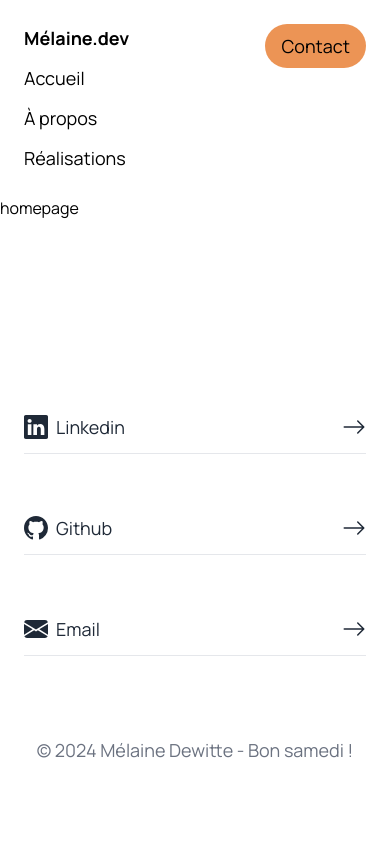
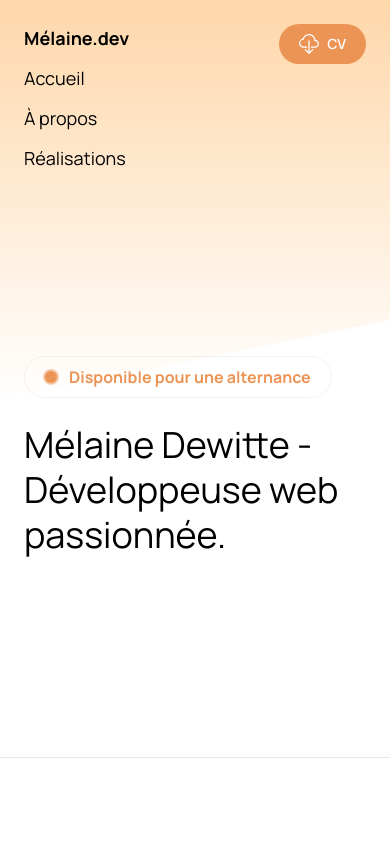
Before and after one commit to melaine69/newPortfolio, a Next.js app: page / in a window 390 px wide. Shown: the top 844 px of the page. Built offline with nearby package versions, Linux system fonts and the light colour scheme.

Commit message:
Création main  page principal

```diff
--- a/app/components/button.tsx
+++ b/app/components/button.tsx
@@ -3,7 +3,10 @@ interface Props {
 }
 export default function Button ({children}:Props) {
     return (
-        <button className="px-4 py-2 rounded-full bg-primary">{children}</button>
+        <button className="group relative px-5 py-2.5 text-sm font-semibold text-white">
+            <div className="z-0 absolute inset-0 w-full h-full rounded-full bg-primary transform transition group-hover:scale-110">
+                </div>
+                <div className="relative flex items-center gap-2">{children}</div></button>
 
     )
 }
--- a/app/components/header.tsx
+++ b/app/components/header.tsx
@@ -1,5 +1,6 @@
 import Button from "./button";
 import Link from "next/link";
+import Download from "./icons/download";
 
 export default function Header() {
     return (
@@ -11,13 +12,15 @@ export default function Header() {
                 </div>
                 <nav className="sm:flex-1 flex sm:justify-center">
                     <ul className="flex-shrink-0 flex flex-col sm:flex-row sm:items-center gap-3 sm:gap-6">
-                        <li><Link href="/">Accueil</Link></li>
-                        <li><Link href="/">À propos</Link></li>
-                        <li><Link href="/">Réalisations</Link></li>
+                        <li><a href="/#hero">Accueil</a></li>
+                        <li><a href="/#about">À propos</a></li>
+                        <li><a href="/#project">Réalisations</a></li>
                     </ul>
                 </nav>
                 <div className="absolute top-6 right-6 sm:relative sm:top-0 sm:right-6 sm:flex-1 sm:flex sm:justify-end">
-                    <Button>Contact</Button>
+                    <Button>
+                        <Download className="w-5" />
+                        <span>CV </span></Button>
                 </div>
             </div>
         </header>
--- a/app/components/icons/arrowRight.tsx
+++ b/app/components/icons/arrowRight.tsx
@@ -10,7 +10,7 @@ export default function ArrowRight({ className }: Props) {
             fill="currentColor"
             viewBox="0 0 16 16"
         >
-           <path fill-rule="evenodd" d="M1 8a.5.5 0 0 1 .5-.5h11.793l-3.147-3.146a.5.5 0 0 1 .708-.708l4 4a.5.5 0 0 1 0 .708l-4 4a.5.5 0 0 1-.708-.708L13.293 8.5H1.5A.5.5 0 0 1 1 8"/>
+           <path fillRule="evenodd" d="M1 8a.5.5 0 0 1 .5-.5h11.793l-3.147-3.146a.5.5 0 0 1 .708-.708l4 4a.5.5 0 0 1 0 .708l-4 4a.5.5 0 0 1-.708-.708L13.293 8.5H1.5A.5.5 0 0 1 1 8"/>
         </svg>
     )
 }
--- /dev/null
+++ b/app/components/icons/download.tsx
@@ -0,0 +1,17 @@
+interface Props {
+  className?: string;
+}
+
+export default function Download({ className }: Props) {
+  return (
+      <svg
+          className={className}
+          xmlns="http://www.w3.org/2000/svg"
+          fill="currentColor"
+          viewBox="0 0 16 16"
+      >
+         <path d="M4.406 1.342A5.53 5.53 0 0 1 8 0c2.69 0 4.923 2 5.166 4.579C14.758 4.804 16 6.137 16 7.773 16 9.569 14.502 11 12.687 11H10a.5.5 0 0 1 0-1h2.688C13.979 10 15 8.988 15 7.773c0-1.216-1.02-2.228-2.313-2.228h-.5v-.5C12.188 2.825 10.328 1 8 1a4.53 4.53 0 0 0-2.941 1.1c-.757.652-1.153 1.438-1.153 2.055v.448l-.445.049C2.064 4.805 1 5.952 1 7.318 1 8.785 2.23 10 3.781 10H6a.5.5 0 0 1 0 1H3.781C1.708 11 0 9.366 0 7.318c0-1.763 1.266-3.223 2.942-3.593.143-.863.698-1.723 1.464-2.383"/>
+  <path d="M7.646 15.854a.5.5 0 0 0 .708 0l3-3a.5.5 0 0 0-.708-.708L8.5 14.293V5.5a.5.5 0 0 0-1 0v8.793l-2.146-2.147a.5.5 0 0 0-.708.708z"/>
+      </svg>
+  )
+}
--- /dev/null
+++ b/app/components/ping.tsx
@@ -0,0 +1,8 @@
+export default function Ping() {
+    return (
+        <span className="relative flex h-3 w-3">
+            <span className="animate-ping absolute inline-flex h-full w-full rounded-full bg-primary opacity-75"></span>
+            <span className="relative inline-flex rounded-full h-3 w-3 bg-primary"></span>
+        </span>
+    )
+}
--- /dev/null
+++ b/app/components/projectCard.tsx
@@ -0,0 +1,15 @@
+interface Props {
+    name: string,
+    description: string,
+  }
+export default function ProjectCard({ name, description}: Props) {
+    return (
+        <div className="group py-4 transition hover:bg-orange-200">
+            <div className="mx-auto px-6 max-w-6xl">
+                <h2 className="mb-2 text-xl">{name}</h2>
+                <p className="">{description}</p>
+
+            </div>
+        </div>
+    )
+}
--- a/app/layout.tsx
+++ b/app/layout.tsx
@@ -18,10 +18,12 @@ export default function RootLayout({
   children: React.ReactNode;
 }>) {
   return (
-    <html lang="fr">
-      <body className={`flex flex-col min-h-screen ${manrope.className}`}>
+    <html className="scroll-smooth" lang="fr">
+      <body className={`flex flex-col min-h-screen  ${manrope.className}`}>
+        <div className="z-0 absolute inset-0 h-[400px] bg-gradient-to-b from-orange-200 to-white"
+        style={{clipPath: "polygon(0 0, 100% 0, 100% 80%, 0% 100%"}}></div>
         <Header />
-        <main className="flex-1">{children}</main>
+        <main className="z-10 flex-1">{children}</main>
         <Footer/>
       </body>
     </html>
--- a/app/page.tsx
+++ b/app/page.tsx
@@ -1,9 +1,86 @@
 import Image from "next/image";
+import Ping from "./components/ping";
+import ProjectCard from "./components/projectCard";
+
+const projects = [
+  {
+    name: "Garage Parrot",
+    description: "Description du projet",
+    urlGithub: "/",
+    urlSite: "/"
+  },
+  {
+    name: "Agence de Voyages",
+    description: "Description du projet",
+    urlGithub: "/",
+    urlSite: "/"
+  },
+  {
+    name: "Portfolio Photographe",
+    description: "Description du projet",
+    urlGithub: "/",
+    urlSite: "/"
+  },
+  {
+    name: "Sandrine diététique",
+    description: "Description du projet",
+    urlGithub: "/",
+    urlSite: "/"
+  },
+  {
+    name: "Mon ancien Portfolio",
+    description: "Description du projet",
+    urlGithub: "/",
+    urlSite: "/"
+  },
+
+]
 
 export default function Home() {
+
   return (
-    <main>
-     homepage
-    </main>
+    <div>
+      <section id="hero" className="grid md:grid-cols-2 py-20 gap-12 mx-auto px-6 max-w-6xl">
+        <div className="py-20 space-y-6">
+          <div className="inline-flex items-center gap-3 px-5 py-2 rounded-full border border-black/5">
+            <Ping />
+            <span className="font-bold text-primary">Disponible pour une alternance</span>
+          </div>
+          <h1 className="text-4xl sm:text-5xl md:text-6xl leading-tight md:leading-tight sm:leading-tight">Mélaine Dewitte - Développeuse web passionnée.</h1>
+        </div>
+      </section>
+
+      <section
+        id="about"
+        className="mx-auto my-10 py-32 border-y">
+        <div className="mx-auto px-6 max-w-6xl">
+          <h2 className="mb-12 text-4xl font-medium">À propos</h2>
+          <div className="space-y-10">
+            <p className="text-3xl md:text-4xl leading-snug md:leading-snug">
+              Je suis développeuse full-stack. J'aime l'aspect <span className="font-semibold text-primary">créatif</span> du métier, le fait de <span className="text-primary font-semibold italic">construire</span> un projet brique par brique et collaborer avec une équipe pluridisciplinaire. Je suis actuellement en formation chez la Wild Code School et je recherche une <span className="bg-primary rounded-xl px-3 text-white font-semibold">alternance</span> pour cette année ! {" "}
+            </p>
+
+            <p className="text-2xl leading-relaxed text-gray-600">
+              <span>Je m'épanouis pleinement dans les environnements <span className="decoration-orange-400">collaboratifs</span>. Ma flexibilité me permet d'alterner entre des tâches individuelles, où je peux exprimer ma créativité, et des projets collectifs, où la synergie des idées s'épanouit</span>
+            </p>
+          </div>
+        </div>
+      </section>
+
+      <section
+        id="projects"
+        className="py-32">
+        <div className="mx-auto mb-12 px-6 max-w-6xl">
+          <h2 className="text-3xl md:text-4xl font-medium">Réalisations</h2>
+
+        </div>
+
+        <div className="divide-y border-y">
+          {projects.map((project) => (
+            <ProjectCard key={project.name} {...project} />
+          ))}
+        </div>
+      </section>
+    </div>
   );
 }
--- a/package.json
+++ b/package.json
@@ -15,6 +15,7 @@
     "react-dom": "^18"
   },
   "devDependencies": {
+    "@tailwindcss/typography": "^0.5.10",
     "@types/node": "^20",
     "@types/react": "^18",
     "@types/react-dom": "^18",
--- a/tailwind.config.ts
+++ b/tailwind.config.ts
@@ -18,6 +18,8 @@ const config: Config = {
       },
     },
   },
-  plugins: [],
+  plugins: [
+    require('@tailwindcss/typography'),
+  ],
 };
 export default config;
```
Also changed, not shown: 2 other files (tests, documents, lock files or other folders).
